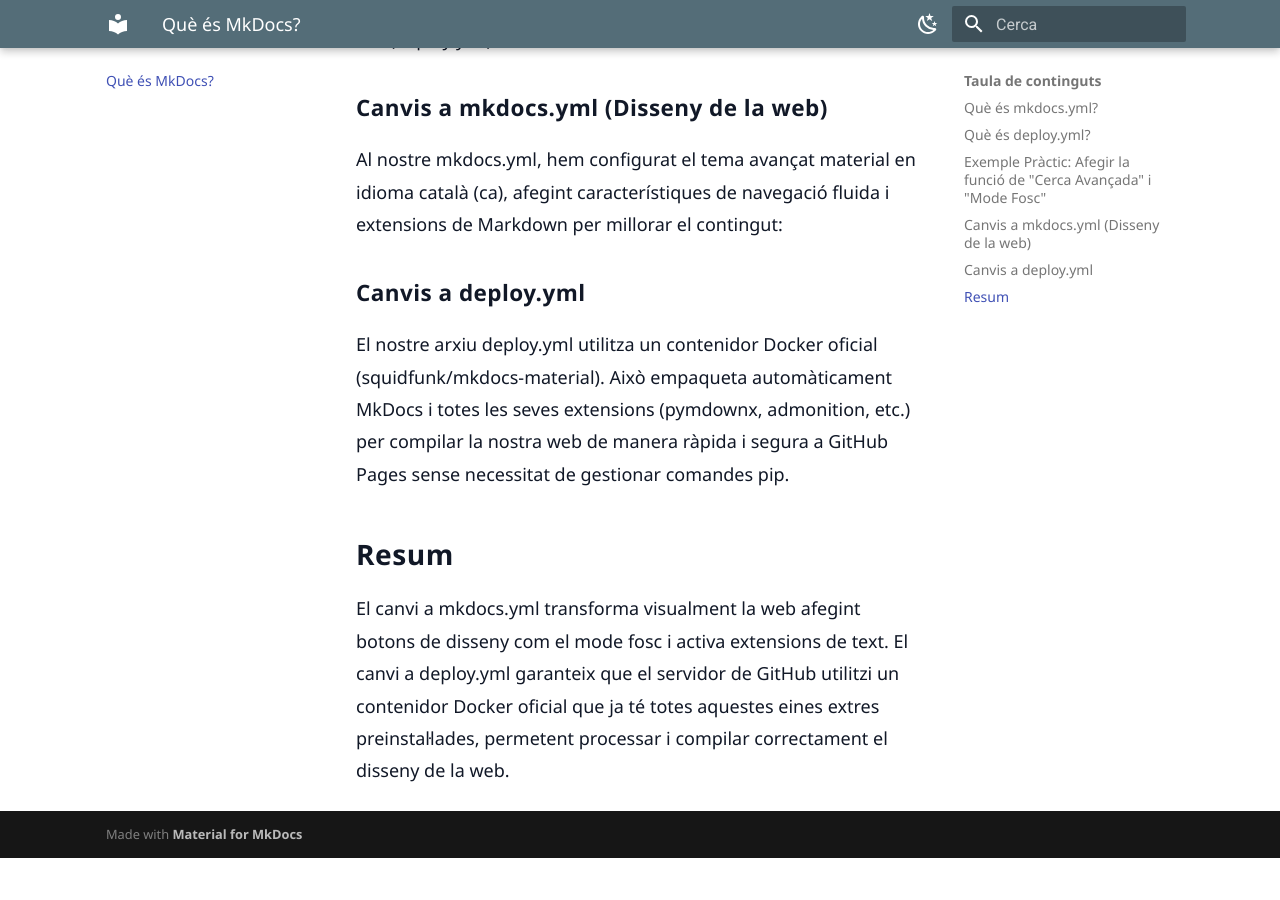
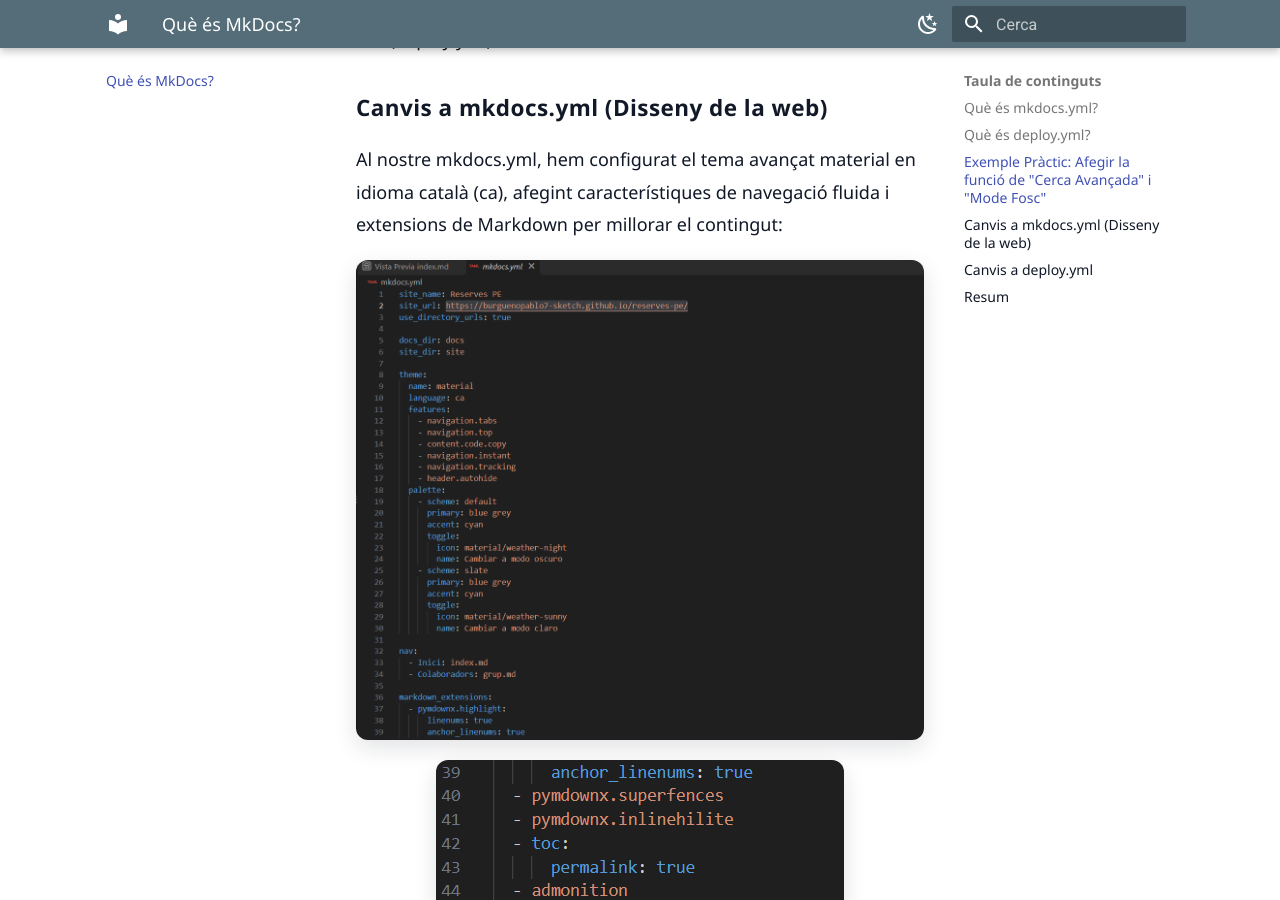
Before and after one commit to burguenopablo7-sketch/reserves-pe, an MkDocs documentation site: the page built from docs/que-es-mkdocs.md, in a window 1280 px wide and 900 px high, scrolled down 1077 px. Built offline with MkDocs 1.6.1 and Material for MkDocs 9.7.7, drawn with Linux system fonts in a browser that asks for light colours; before the commit the page ends 1935 px from its top, so only the background shows below that.

Commit message:
Add mkdocs2.png image to documentation assets

```diff
--- a/docs/que-es-mkdocs.md
+++ b/docs/que-es-mkdocs.md
@@ -22,10 +22,13 @@ Imagina que vols fer dos canvis a la teva web:
 ### **Canvis a mkdocs.yml (Disseny de la web)**
 
 Al nostre mkdocs.yml, hem configurat el tema avançat material en idioma català (ca), afegint característiques de navegació fluida i extensions de Markdown per millorar el contingut:
+![mkdocs](img/mkdocs1.png)
+![mkdocs](img/mkdocs2.png)
 
 ### **Canvis a deploy.yml**
 
 El nostre arxiu deploy.yml utilitza un contenidor Docker oficial (squidfunk/mkdocs-material). Això empaqueta automàticament MkDocs i totes les seves extensions (pymdownx, admonition, etc.) per compilar la nostra web de manera ràpida i segura a GitHub Pages sense necessitat de gestionar comandes pip.
+![mkdocs](img/deploy.png)
 
 ## **Resum**
 
```
Also changed, not shown: docs/img/deploy.png (renamed from docs/img/Captura de pantalla 2026-10-29 162857.png), docs/img/mkdocs1.png (renamed from docs/img/Captura de pantalla 2026-10-29 162938.png), docs/img/mkdocs2.png (renamed from docs/img/Captura de pantalla 2026-10-29 162958.png).
